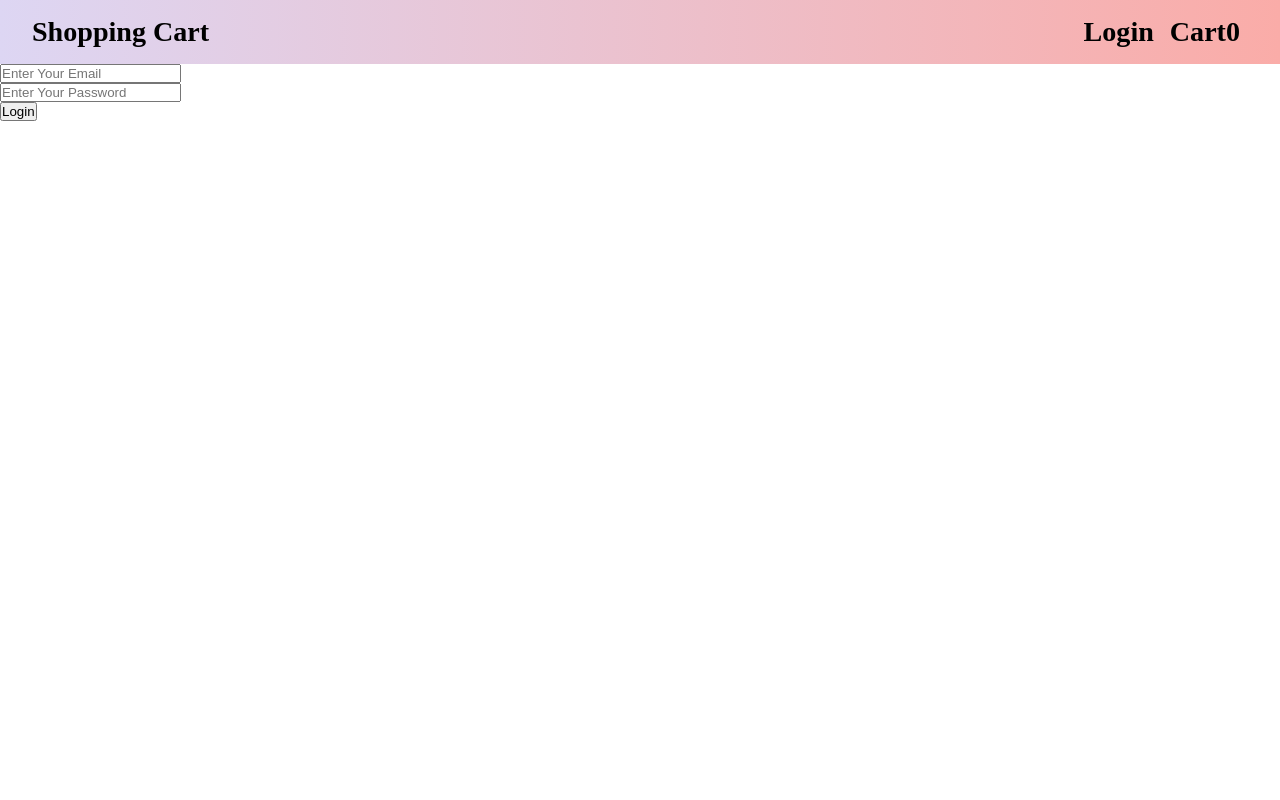
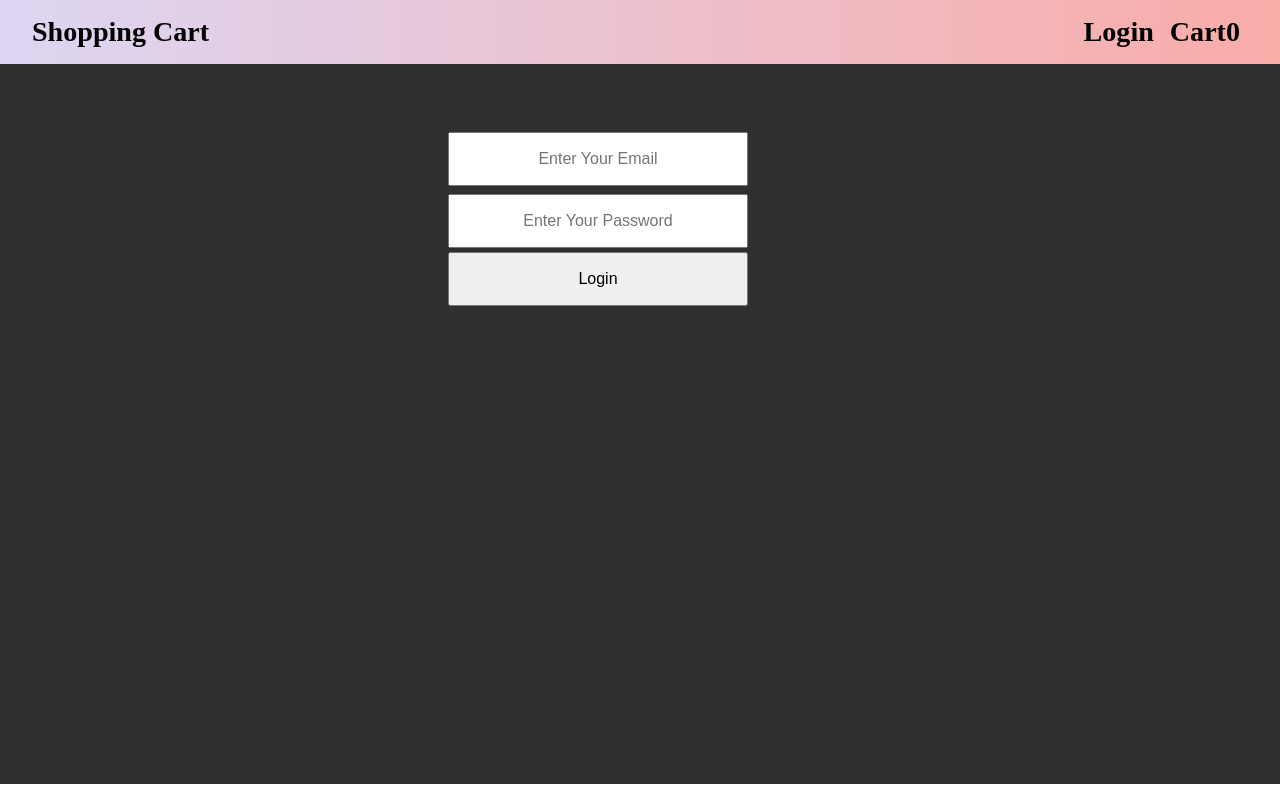
Before and after one commit to pajeetkumar95/Shopping--cart-ecommerce-, a React (Create React App) app: page /login in a window 1280 px wide. Built offline with nearby package versions, Linux system fonts and the light colour scheme.

Commit message:
third commit

```diff
--- a/src/Components/Login.js
+++ b/src/Components/Login.js
@@ -25,8 +25,8 @@ function Login() {
 
 
     return (
-        <div>
-            <form onSubmit={handlelogin}>
+        <div className='login'>
+            <form className='setlogin' onSubmit={handlelogin}>
                 <input type='email' placeholder='Enter Your Email'
                     value={email} onChange={(e) => { setEmail(e.target.value) }} /><br />
                 <input type='password' placeholder='Enter Your Password'
--- a/src/style.css
+++ b/src/style.css
@@ -60,13 +60,6 @@
     margin: 0.50rem 0;
 }
 
-.cartone{
-    display: flex;
-    flex-wrap: wrap;
-    width: 30%;
-    border: 1px solid;
-}
-
 .setform{
     background-color: #312f2f;
     height: 90vh;
@@ -98,3 +91,53 @@
     text-align: center;
     font-size: 1rem;
 }
+
+.login{
+    background-color: #312f2f;
+    height: 90vh;
+}
+
+.setlogin{
+    width: 30%;
+    margin: 0 auto;
+    padding: 4rem 0;
+}
+
+.setlogin input{
+    width: 300px;
+    padding: 1rem 0;
+    margin: 0.25rem 0;
+    font-size: 1rem;
+    text-align: center;
+}
+
+.setlogin button{
+    width: 300px;
+    padding: 1rem 0;
+    font-size: 1rem ;
+}
+
+.cartone{
+    display: flex;
+    flex-wrap: wrap;
+    background-color: #312f2f;
+}
+
+.cartset{
+    width: 30%;
+    border: 1px solid;
+    margin: 0.50rem 1rem;
+    text-align: center;
+    background-color: #e2e2cf;
+    border-radius: 20px;
+    height: 450px;
+}
+
+.cartset img{
+    width: 80%;
+    mix-blend-mode: darken;
+    height: 60%;
+    border-radius: 20px;
+    margin-top: 1rem;
+    height: 50%;
+}
```
